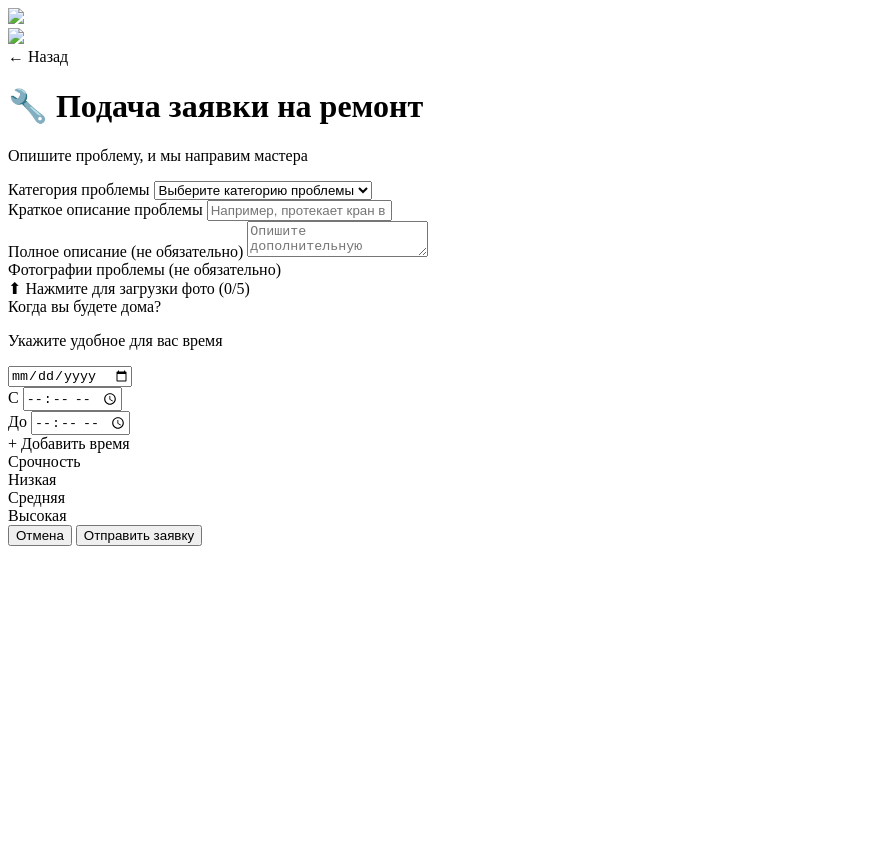
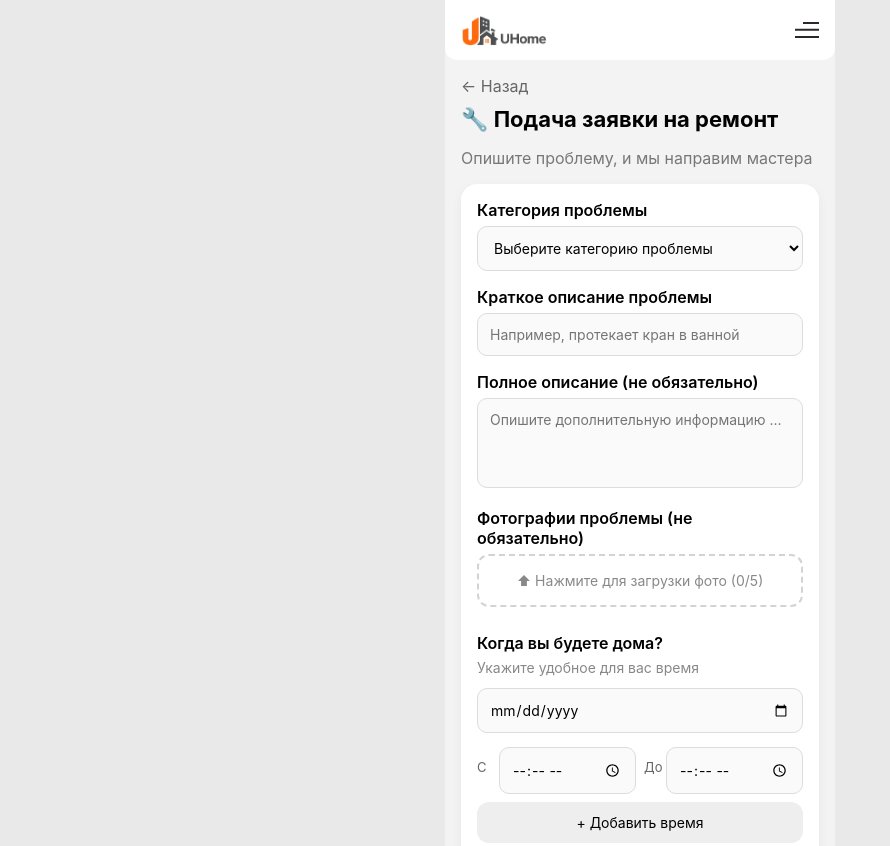
Before and after one commit to varlaganova7-star/UHome, a plain HTML site: page client/request_student.html in a window 1280 px wide. Shown: the top 846 px of the page, without its empty margins (0-890 px from the left). Before the commit the page ends 800 px from the top, so only its background shows below. Drawn offline with Linux system fonts and the light colour scheme.

Commit message:
Исправила путь к файлам

```diff
--- a/client/request_student.html
+++ b/client/request_student.html
@@ -4,7 +4,7 @@
   <meta charset="UTF-8" />
   <meta name="viewport" content="width=device-width, initial-scale=1.0"/>
   <title>Заявка</title>
-  <link rel="stylesheet" href="style.css"/>
+  <link rel="stylesheet" href="css/request_student.css"/>
 </head>
 <body>
 
@@ -13,9 +13,9 @@
   <!-- HEADER -->
   <div class="header">
     <div class="logo">
-      <img src="images/image 10 (1).png" class="logo-img" />
+      <img src="image 10 (1).png" class="logo-img" />
     </div>
-    <img src="images/Group 22.png" class="menu-img" />
+    <img src="Group 22.png" class="menu-img" />
   </div>
 
   <!-- CONTENT -->
@@ -121,7 +121,7 @@
   </div>
 </div>
 
-<script src="script.js"></script>
+<script src="js/request_student.js"></script>
 
 </body>
 </html>
```
